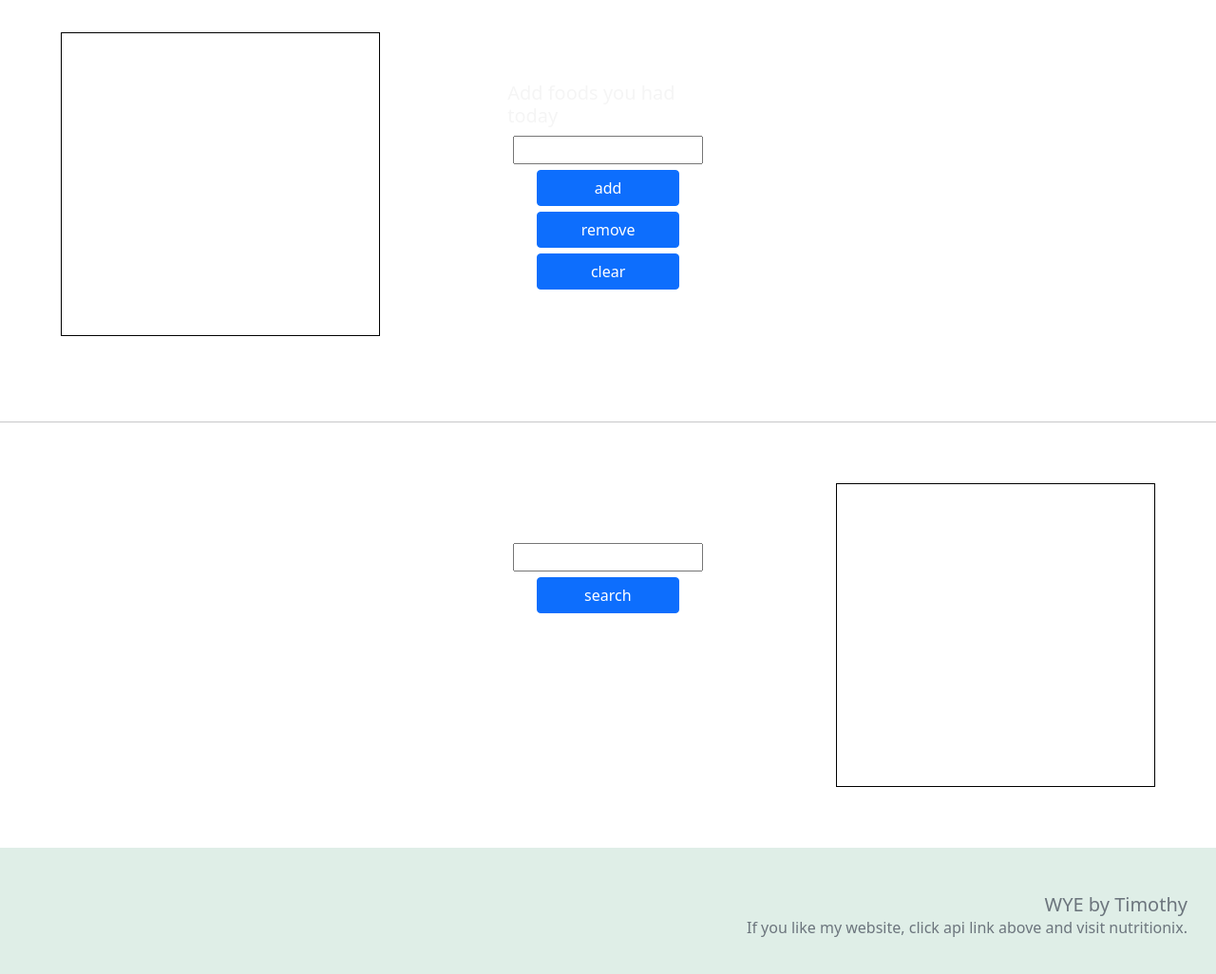
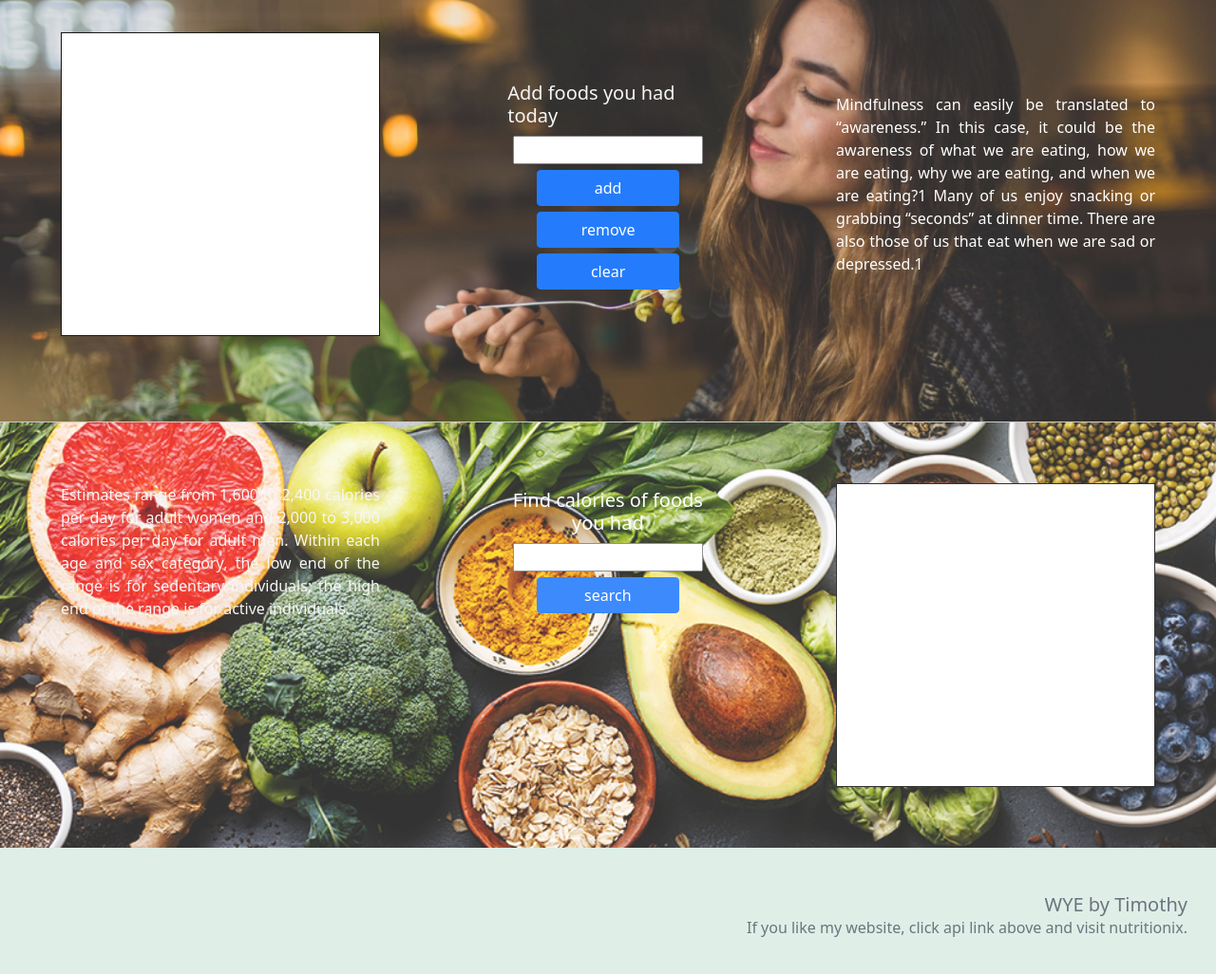
Before and after one commit to tydo83/final-project-term1, a plain HTML site: page index.html in a window 1280 px wide. Shown: the part 240-1266 px from the top of the page at 95% size. Drawn offline with nearby package versions, Linux system fonts and the light colour scheme; a script that the page names is missing.

Commit message:
changed background images and opacity

```diff
--- a/style.css
+++ b/style.css
@@ -44,6 +44,7 @@ body * {
     justify-content: flex-end;
     align-items: center;
     height: 500px;
+    opacity: 0.9;
 }
 
 .memo-1, .memo-2, .memo-3 {
@@ -80,13 +81,13 @@ body * {
 
 
 .search-base {
-    background-image: url("images/imrs.webp");
+    background-image: url("images/test.jpg");
+    opacity: 0.8;
     background-size: cover;
     background-repeat: no-repeat;
     display: flex;
     flex-direction: row;
     justify-content: center;
-
 }
 
 .search-1, .search-2, .search-3 {
@@ -99,6 +100,7 @@ body * {
     width: 30%;
     text-align: justify;
     align-items: center;
+    color: whitesmoke;
 }
 
 .search-2 {
```
Also changed, not shown: images/pablo-merchan-montes-Orz90t6o0e4-unsplash-1350x900.jpg (added), images/test.jpg (added), images/wyh-header.jpg (added), 1 other file.
